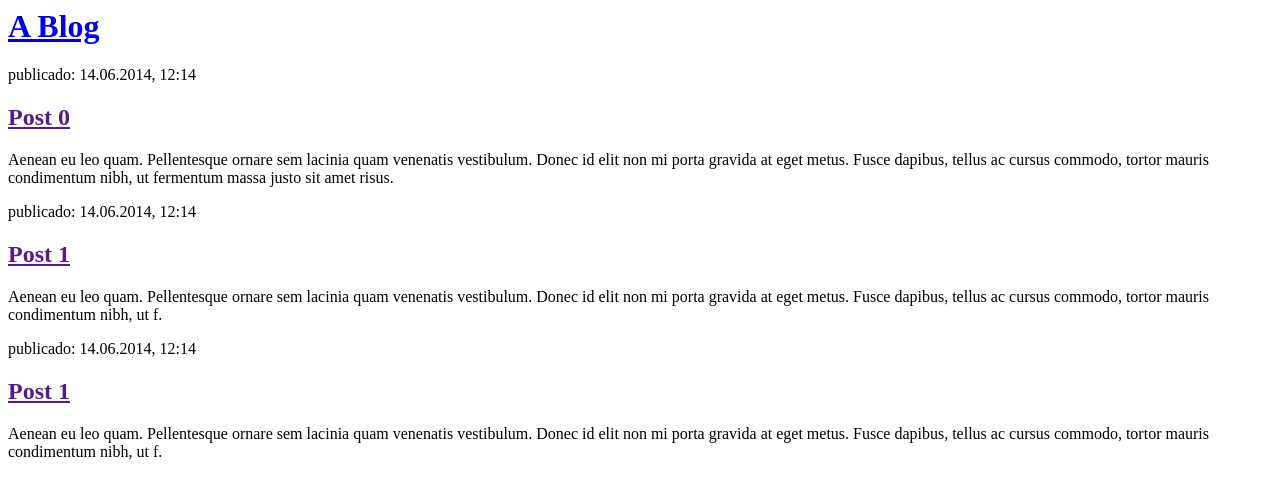
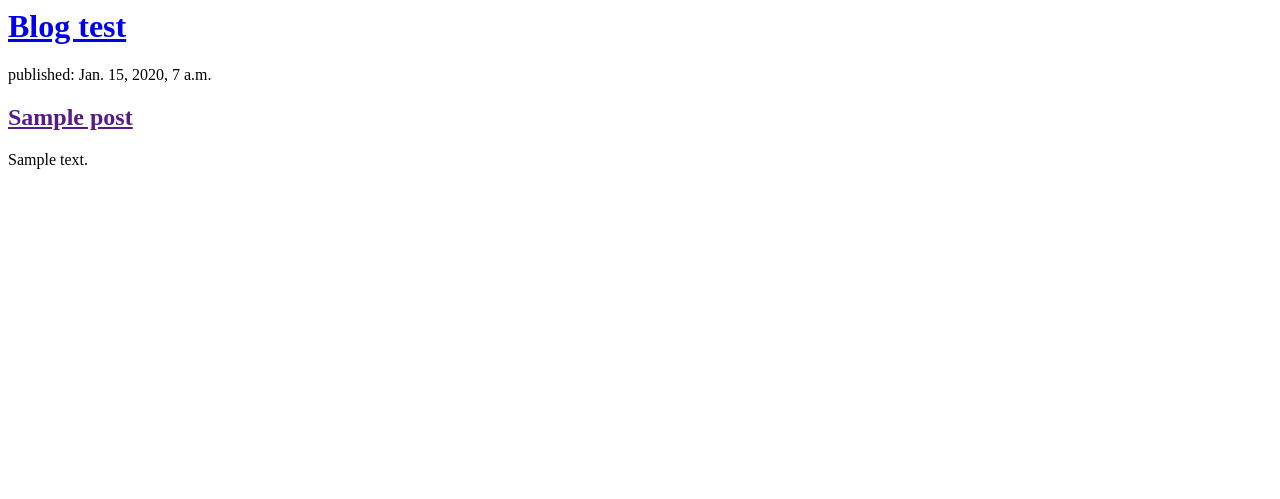
Before and after one commit to PauloMarvin/django-test, a Django app: page / in a window 1280 px wide. Shown: the top 499 px of the page. Run offline with Django 3.2, Linux system fonts and the light colour scheme; tables that the repository leaves empty hold one stand-in row (values such as "Sample post").

Commit message:
Interpolating post objects in HTML.

```diff
--- a/blog/templates/blog/post_list.html
+++ b/blog/templates/blog/post_list.html
@@ -4,24 +4,15 @@
     </head>
     <body>
         <div>
-            <h1><a href="/">A Blog</a></h1>
+            <h1><a href="/">Blog test</a></h1>
         </div>
 
-        <div>
-            <p>publicado: 14.06.2014, 12:14</p>
-            <h2><a href="">Post 0</a></h2>
-            <p>Aenean eu leo quam. Pellentesque ornare sem lacinia quam venenatis vestibulum. Donec id elit non mi porta gravida at eget metus. Fusce dapibus, tellus ac cursus commodo, tortor mauris condimentum nibh, ut fermentum massa justo sit amet risus.</p>
-        </div>
-
-        <div>
-            <p>publicado: 14.06.2014, 12:14</p>
-            <h2><a href="">Post 1</a></h2>
-            <p>Aenean eu leo quam. Pellentesque ornare sem lacinia quam venenatis vestibulum. Donec id elit non mi porta gravida at eget metus. Fusce dapibus, tellus ac cursus commodo, tortor mauris condimentum nibh, ut f.</p>
-        </div>
-        <div>
-            <p>publicado: 14.06.2014, 12:14</p>
-            <h2><a href="">Post 1</a></h2>
-            <p>Aenean eu leo quam. Pellentesque ornare sem lacinia quam venenatis vestibulum. Donec id elit non mi porta gravida at eget metus. Fusce dapibus, tellus ac cursus commodo, tortor mauris condimentum nibh, ut f.</p>
-        </div>
+        {% for post in posts %}
+            <div>
+                <p>published: {{ post.published_date }}</p>
+                <h2><a href="">{{ post.title }}</a></h2>
+                <p>{{ post.text|linebreaksbr }}</p>
+            </div>
+        {% endfor %}
     </body>
 </html>
--- a/blog/views.py
+++ b/blog/views.py
@@ -1,4 +1,9 @@
+import django
 from django.shortcuts import render
+from pytz import timezone
+from .models import Post
+from django.utils import timezone
 
 def post_list(request):
-    return render(request, 'blog/post_list.html', {})
+    post = Post.objects.filter(published_date__lte=timezone.now()).order_by('published_date')
+    return render(request, 'blog/post_list.html', {'posts': post})
```
